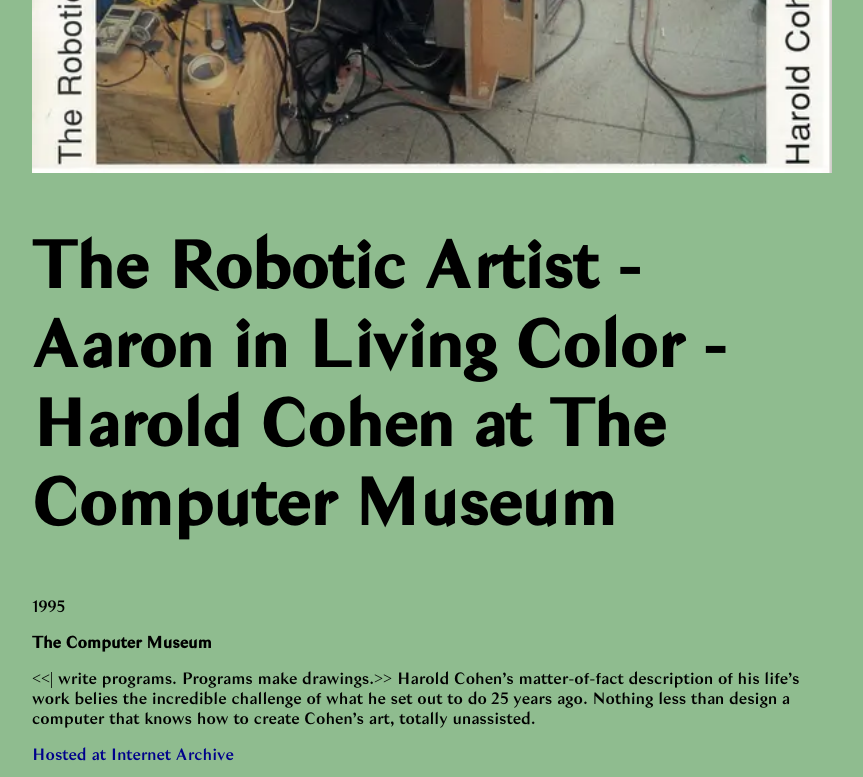
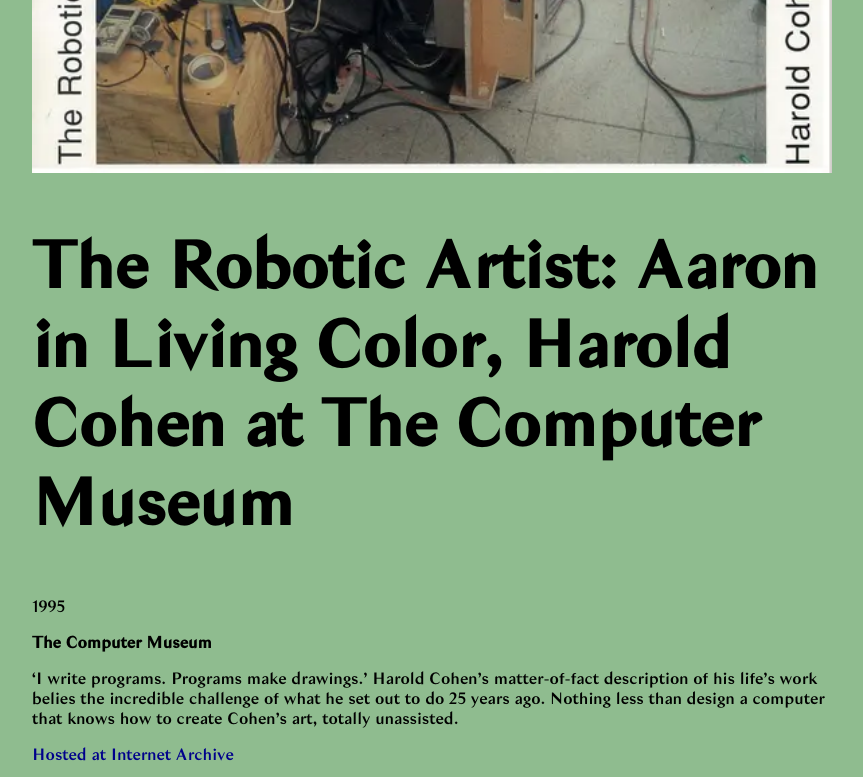
Before and after one commit to lee2sman/archive, a plain HTML site: page docs/robotic-artist/index.html in a window 1280 px wide. Shown: the part 918-1695 px from the top of the page, without its empty margins (208-1071 px from the left). Drawn offline with Linux system fonts and the light colour scheme; grey boxes are pictures that could not be loaded.

Commit message:
update robotic-artist.md

```diff
--- a/docs/robotic-artist/index.html
+++ b/docs/robotic-artist/index.html
@@ -4,12 +4,12 @@
     <meta charset="utf-8" />
     <meta name="generator" content="pandoc" />
     <meta name="viewport" content="width=device-width, initial-scale=1.0">
-    <meta property="og:title" content="The Robotic Artist - Aaron in
-Living Color - Harold Cohen at The Computer Museum" />
+    <meta property="og:title" content="The Robotic Artist: Aaron in
+Living Color, Harold Cohen at The Computer Museum" />
     <meta property="og:type" content="website" />
     <meta property="og:url" content="https://leetusman.com/archive/docs/robotic-artist/index.html" />
     <meta property="og:image" content="https://leetusman.com/archive/assets/img/robotic-artist.webp" />
-    <title>The Robotic Artist - Aaron in Living Color - Harold Cohen at
+    <title>The Robotic Artist: Aaron in Living Color, Harold Cohen at
 The Computer Museum</title>
 
     <link rel="stylesheet" href="../assets/css/main.css">
@@ -25,18 +25,18 @@
 picture of a woman in orange and red, with a finished drawing mounted on
 the wall nearby">
 
-                  <h1>The Robotic Artist - Aaron in Living Color -
-Harold Cohen at The Computer Museum</h1>
+                  <h1>The Robotic Artist: Aaron in Living Color, Harold
+Cohen at The Computer Museum</h1>
 
                   <p>1995</p>
 
                   <strong>The Computer Museum</strong>
 
-                  <p>&lt;&lt;| write programs. Programs make
-drawings.&gt;&gt; Harold Cohen’s matter-of-fact description of his
-life’s work belies the incredible challenge of what he set out to do 25
-years ago. Nothing less than design a computer that knows how to create
-Cohen’s art, totally unassisted.</p>
+                  <p>‘I write programs. Programs make drawings.’ Harold
+Cohen’s matter-of-fact description of his life’s work belies the
+incredible challenge of what he set out to do 25 years ago. Nothing less
+than design a computer that knows how to create Cohen’s art, totally
+unassisted.</p>
 
                   <p><a href="https://archive.org/details/cohen-robotic-artist/">Hosted at Internet Archive</a></p>
 
```
Also changed, not shown: docs/index.html (+2 -2 lines), 1 other file.
